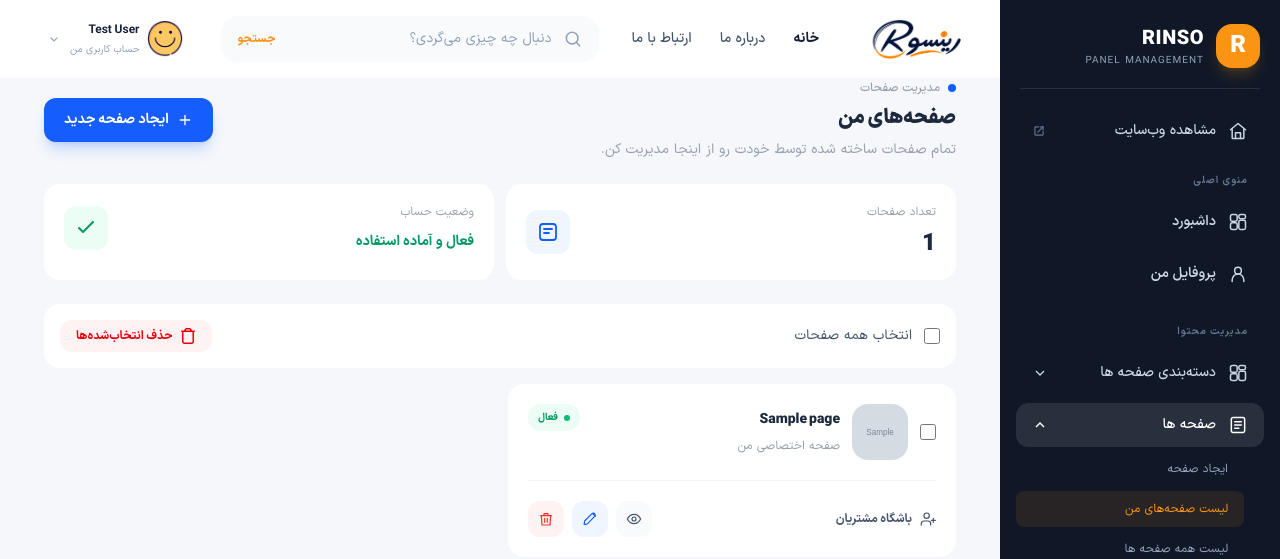
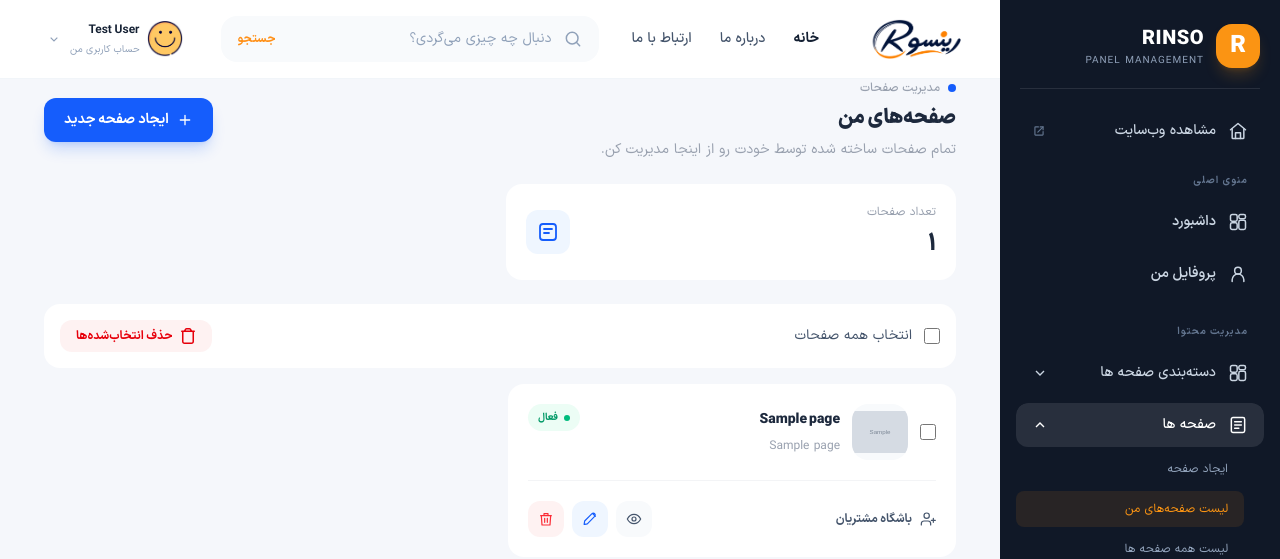
Before and after one commit to eabbas/rinso, a Laravel app: page /page/my-pages in a window 1280 px wide. Shown: the top 559 px of the page. Run offline with Laravel 12, Linux system fonts and the light colour scheme; a user stored in the database is signed in; data comes from the database, SQL or seed files in the repository; tables that the repository leaves empty hold one stand-in row (values such as "Sample post"); grey boxes marked "Sample" are stand-in pictures; some libraries are stand-ins or nearby versions.

Commit message:
my pages list

```diff
--- a/app/Http/Controllers/ClientController.php
+++ b/app/Http/Controllers/ClientController.php
@@ -68,7 +68,6 @@ class ClientController extends Controller
 
     public function loadLink(pages $pages)
     {
-        Log::info('pages');
         $pages->count += 1;
         $pages->save();
         $user = $pages->user;
--- a/app/Http/Controllers/PagesController.php
+++ b/app/Http/Controllers/PagesController.php
@@ -202,11 +202,6 @@ class pagesController extends Controller
         $socialMedias = socialMedia::all();
         $introCats = $pages->introCats()->where('title', '!=', 'بدون دسته بندی')->get();
         $introPros = $pages->introPros;
-        // dd($introCats);
-//        $data = intro_category::find(13);
-//        $data->with('products')->get();
-//        dd($data);
-
         return view('admin.pages.single', ['page' => $pages, 'socialMedias' => $socialMedias, 'introCats' => $introCats, 'introPros' => $introPros]);
     }
     public function deleteAll(Request $request)
--- a/resources/views/admin/pages/social_list.blade.php
+++ b/resources/views/admin/pages/social_list.blade.php
@@ -40,7 +40,7 @@
                 <div class="flex items-center justify-between">
                     <div>
                         <p class="text-xs text-gray-400">تعداد صفحات</p>
-                        <p class="text-2xl font-black text-slate-800 mt-2">
+                        <p class="text-2xl font-black text-slate-800 mt-2 in-fa">
                             {{ count(Auth::user()->pages) }}
                         </p>
                     </div>
@@ -49,23 +49,6 @@
                         <svg class="size-6" fill="none" stroke="currentColor" viewBox="0 0 24 24">
                             <rect x="4" y="4" width="16" height="16" rx="3" stroke-width="1.8"/>
                             <path d="M8 9h8M8 13h5" stroke-width="1.8" stroke-linecap="round"/>
-                        </svg>
-                    </div>
-                </div>
-            </div>
-
-            <div class="bg-white border border-gray-100 rounded-2xl p-4 sm:p-5">
-                <div class="flex items-center justify-between">
-                    <div>
-                        <p class="text-xs text-gray-400">وضعیت حساب</p>
-                        <p class="text-sm font-bold text-emerald-600 mt-3">
-                            فعال و آماده استفاده
-                        </p>
-                    </div>
-
-                    <div class="size-11 rounded-xl bg-emerald-50 text-emerald-600 flex items-center justify-center">
-                        <svg class="size-6" fill="none" stroke="currentColor" viewBox="0 0 24 24">
-                            <path d="m5 12 4 4L19 6" stroke-width="2" stroke-linecap="round" stroke-linejoin="round"/>
                         </svg>
                     </div>
                 </div>
@@ -129,27 +112,29 @@
 
                                     <div class="size-14 shrink-0 rounded-2xl bg-slate-50 border border-gray-100 overflow-hidden flex items-center justify-center">
 
+                                        <a href="{{ route('client.loadPage', $cover->user_name) }}">
                                             @if($cover->logo_path)
                                                 <img class="w-full h-full object-cover"
                                                     src="{{ asset('storage/' . $cover->logo_path) }}"
                                                     alt="{{ $cover->title }}">
+
                                             @else
                                                 <img class="w-9 h-9 object-contain"
                                                     src="{{ asset('assets/img/user.png') }}"
                                                     alt="User">
                                             @endif
+                                        </a>
 
                                     </div>
 
-                                    <div class="min-w-0">
+                                    <a href="{{ route('client.loadPage', $cover->user_name) }}" class="min-w-0">
                                         <h3 class="text-sm font-black text-slate-800 truncate">
                                             {{ $cover->title }}
                                         </h3>
-
                                         <p class="text-xs text-gray-400 mt-2">
-                                            صفحه اختصاصی من
+                                            {{ $cover->subTitle }}
                                         </p>
-                                    </div>
+                                    </a>
 
                                 </div>
                                 @if($cover->active)
--- a/routes/web.php
+++ b/routes/web.php
@@ -431,8 +431,6 @@ Route::group([
     Route::get('/{page:user_name}', 'loadPage')->name('loadPage');
     Route::get('/menu/{career}/{slug?}', 'show_menu')->name('menu');
 });
-Route::get('/career/{career}', [ClientController::class, 'show_career'])->name('show_career');
-// Route::get('/socialPage/{pages}', [ClientController::class, 'show_socialPage'])->name('show_socialPage');
 
 Route::group([
     'prefix' => 'settings',
```
Lines whose indentation alone changed are shown as unchanged.
